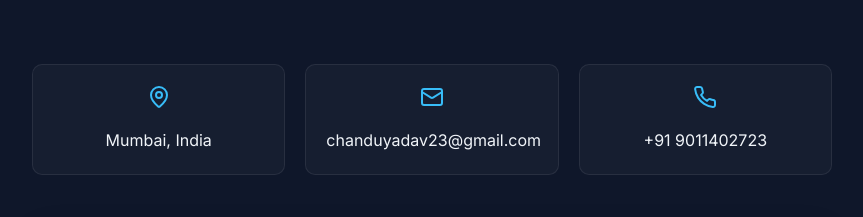
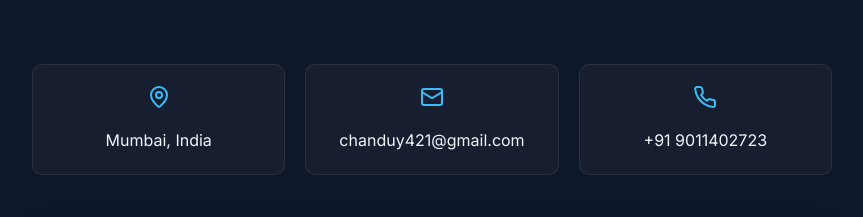
Before and after one commit to chanduyadav23/Portfolio-Chandu, a React (Vite) app: page / in a window 1280 px wide. Shown: the part 4260-4477 px from the top of the page, without its empty margins (208-1071 px from the left). Built offline with nearby package versions, Linux system fonts and the light colour scheme.

Commit message:
Initial commit

```diff
--- a/src/App.jsx
+++ b/src/App.jsx
@@ -794,7 +794,7 @@ footer {
 const DATA = {
   name: "Chandu Yadav",
   role: "Full Stack Developer",
-  email: "chanduyadav23@gmail.com",
+  email: "chanduy421@gmail.com",
   phone: "+91 9011402723",
   location: "Mumbai, India",
   github: "https://github.com/chanduyadav23",
```
